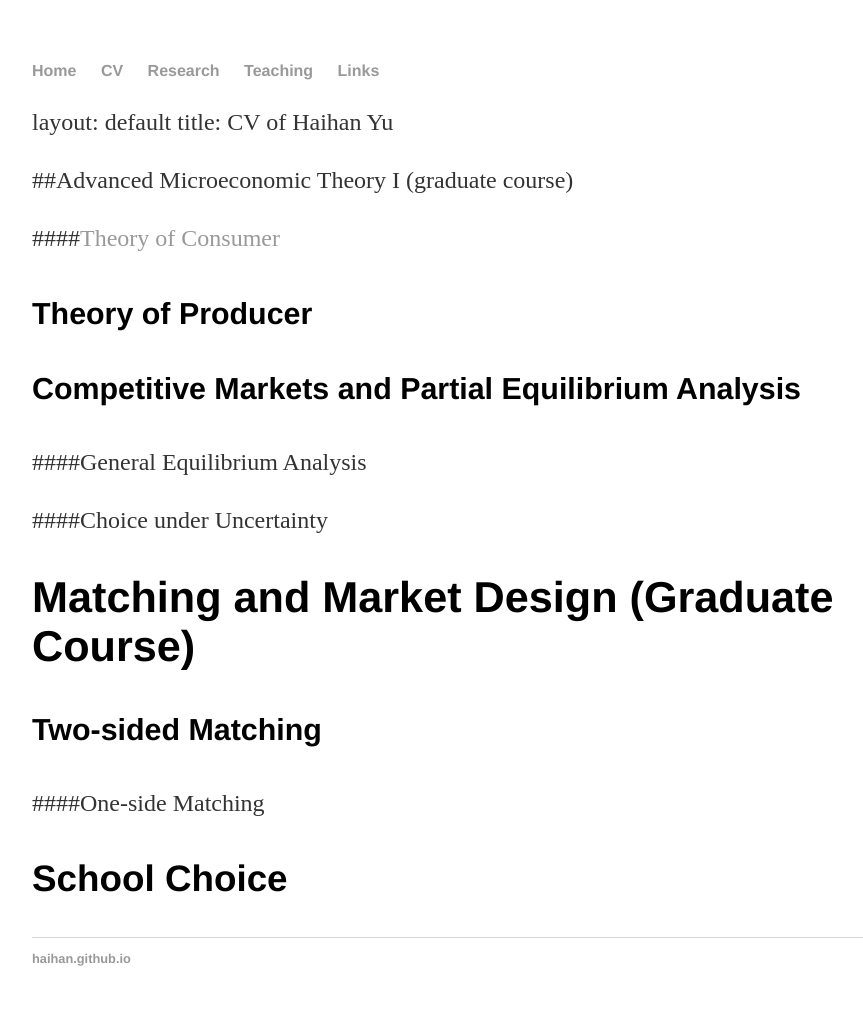
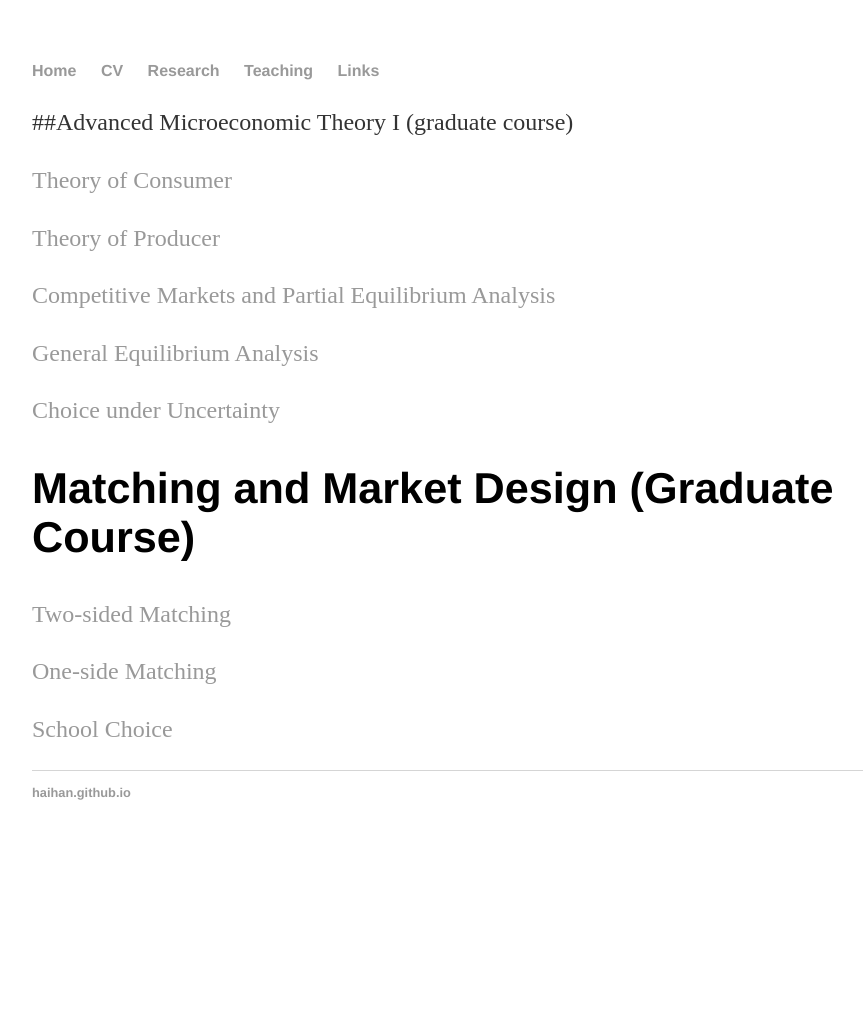
Before and after one commit to zlchurch/zlchurch.github.io, a Jekyll site: the page built from Teaching/teaching.md, in a window 1280 px wide. Shown: the whole page, without its empty margins (160-1023 px from the left). Built offline with Jekyll 4.4.1, drawn with Linux system fonts in a browser that asks for light colours; our own code applies the rules of GitHub Pages for plain Markdown files; after the commit the page ends 900 px from its top, so only the background shows below that.

Commit message:
no message

```diff
--- a/Teaching/teaching.md
+++ b/Teaching/teaching.md
@@ -1,24 +1,33 @@
-layout: default
-title: CV of Haihan Yu
-
 ##Advanced Microeconomic Theory I (graduate course)
 
-####[Theory of Consumer]("/Teaching/consumer.pdf")
+[Theory of Consumer]("/Teaching/consumer.pdf")
 
-#### Theory of Producer
 
-#### Competitive Markets and Partial Equilibrium Analysis
 
-####General Equilibrium Analysis
+[Theory of Producer]("/Teaching/consumer.pdf")
 
-####Choice under Uncertainty
+
+
+[Competitive Markets and Partial Equilibrium Analysis]("/Teaching/consumer.pdf")
+
+
+
+[General Equilibrium Analysis]("/Teaching/consumer.pdf")
+
+
+
+[Choice under Uncertainty]("/Teaching/consumer.pdf")
 
 
 
 ## Matching and Market Design (Graduate Course)
 
-#### Two-sided Matching
+[Two-sided Matching]("/Teaching/consumer.pdf")
 
-####One-side Matching
 
-### School Choice
+
+[One-side Matching]("/Teaching/consumer.pdf")
+
+
+
+[School Choice]("/Teaching/consumer.pdf")
```
